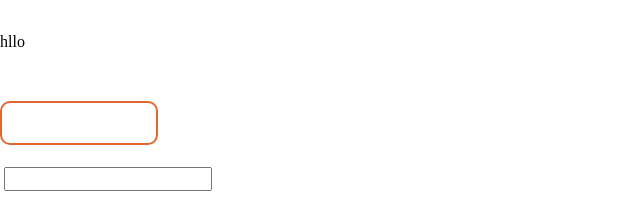
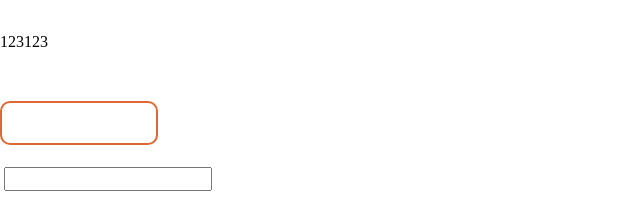
Before and after one commit to Artem589/Plants, a website: page index.html in a window 1280 px wide. Shown: the part 1461-1666 px from the top of the page, 0-640 px from the left. Drawn offline with nearby package versions, Linux system fonts and the light colour scheme.

Commit message:
test2 commit

```diff
--- a/index.html
+++ b/index.html
@@ -71,7 +71,7 @@
             <button class="btn"></button>
             <div class="card">
                 <img src="" alt="">
-                <p class="subtitle">hllo</p>
+                <p class="subtitle">123123</p>
                 <p class="text"></p>
             </div>
         </div>
```
